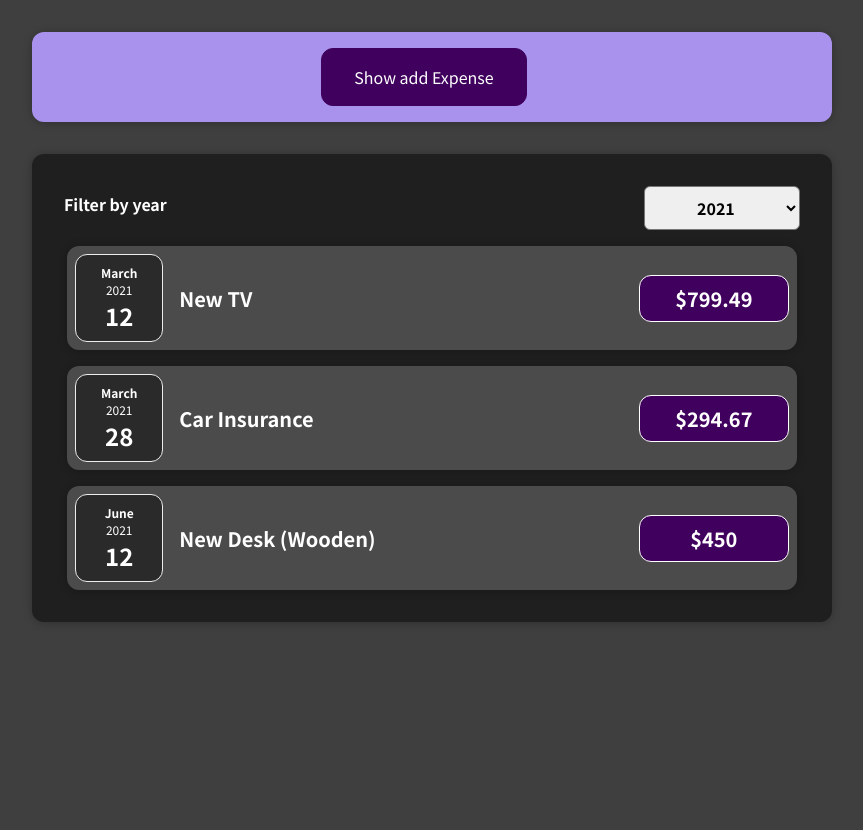
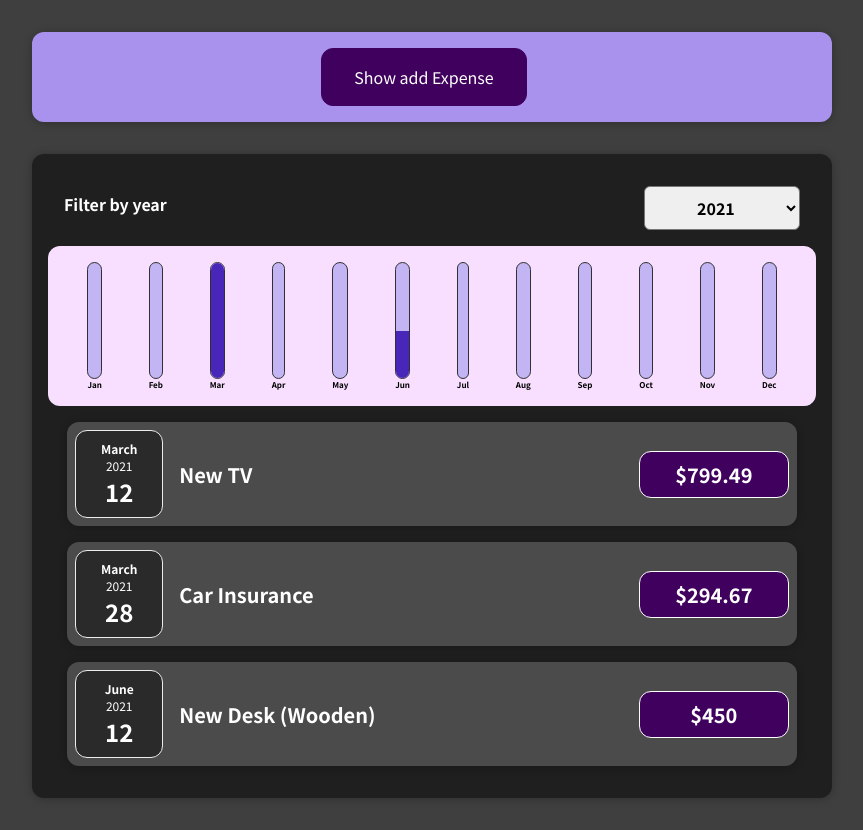
Before and after one commit to KBus9455/ReactCourse, a React (Create React App) app: page / in a window 1280 px wide. Shown: the whole page, without its empty margins (208-1071 px from the left). Before the commit the page ends 800 px from the top, so only its background shows below. Built offline with nearby package versions, Linux system fonts and the light colour scheme.

Commit message:
add chart

```diff
--- /dev/null
+++ b/src/components/Chart/Chart.css
@@ -0,0 +1,9 @@
+.chart {
+  padding: 1rem;
+  border-radius: 12px;
+  background-color: #f8dfff;
+  text-align: center;
+  display: flex;
+  justify-content: space-around;
+  height: 10rem;
+}
--- /dev/null
+++ b/src/components/Chart/Chart.js
@@ -0,0 +1,22 @@
+import React from 'react';
+
+import ChartBar from './ChartBar';
+import './Chart.css';
+
+const Chart = (props) => {
+  const dataPointValues = props.dataPoints.map((dataPoint) => dataPoint.value);
+  const totalMaximum = Math.max(...dataPointValues);
+  return (
+    <div className="chart">
+      {props.dataPoints.map((dataPoint) => (
+        <ChartBar
+          key={dataPoint.label}
+          value={dataPoint.value}
+          maxValue={totalMaximum}
+          label={dataPoint.label}
+        />
+      ))}
+    </div>
+  );
+};
+export default Chart;
--- /dev/null
+++ b/src/components/Chart/ChartBar.css
@@ -0,0 +1,30 @@
+.chart-bar {
+  height: 100%;
+  display: flex;
+  flex-direction: column;
+  align-items: center;
+}
+
+.chart-bar__inner {
+  height: 100%;
+  width: 100%;
+  border: 1px solid #313131;
+  border-radius: 12px;
+  background-color: #c3b4f3;
+  overflow: hidden;
+  display: flex;
+  flex-direction: column;
+  justify-content: flex-end;
+}
+
+.chart-bar__fill {
+  background-color: #4826b9;
+  width: 100%;
+  transition: all 0.3s ease-out;
+}
+
+.chart-bar__label {
+  font-weight: bold;
+  font-size: 0.5rem;
+  text-align: center;
+}
--- /dev/null
+++ b/src/components/Chart/ChartBar.js
@@ -0,0 +1,25 @@
+import React from 'react';
+
+import './ChartBar.css';
+
+const ChartBar = (props) => {
+  let barFillHeight = '0%';
+
+  if (props.maxValue > 0) {
+    barFillHeight = Math.round((props.value / props.maxValue) * 100) + '%';
+  }
+
+  return (
+    <div className="chart-bar">
+      <div className="chart-bar__inner">
+        <div
+          className="chart-bar__fill"
+          style={{ height: barFillHeight }}
+        ></div>
+      </div>
+      <div className="chart-bar__label">{props.label}</div>
+    </div>
+  );
+};
+
+export default ChartBar;
--- a/src/components/Expenses/Expenses.js
+++ b/src/components/Expenses/Expenses.js
@@ -3,6 +3,7 @@
 import './Expenses.css';
 import ExpensesFilter from './ExpensesFilter';
 import ExpensesList from './ExpensesList';
+import ExpensesChart from './ExpensesChart';
 
 function Expenses(props) {
   const [filteredYear, setFilteredYear] = useState('2021');
@@ -21,6 +22,7 @@
           selected={filteredYear}
           onChangeYearFilter={changeYearFilterHandler}
         />
+        <ExpensesChart expenses={filteredExpenses}></ExpensesChart>
         <ExpensesList items={filteredExpenses} />
       </Card>
     </div>
--- /dev/null
+++ b/src/components/Expenses/ExpensesChart.js
@@ -0,0 +1,29 @@
+import React from 'react';
+import Chart from '../Chart/Chart';
+
+const ExpensesChart = (props) => {
+  const chartDataPoints = [
+    { label: 'Jan', value: 0 },
+    { label: 'Feb', value: 0 },
+    { label: 'Mar', value: 0 },
+    { label: 'Apr', value: 0 },
+    { label: 'May', value: 0 },
+    { label: 'Jun', value: 0 },
+    { label: 'Jul', value: 0 },
+    { label: 'Aug', value: 0 },
+    { label: 'Sep', value: 0 },
+    { label: 'Oct', value: 0 },
+    { label: 'Nov', value: 0 },
+    { label: 'Dec', value: 0 },
+  ];
+
+  for (const expense of props.expenses) {
+    const expenseMonth = expense.date.getMonth();
+
+    chartDataPoints[expenseMonth].value += expense.amount;
+  }
+
+  return <Chart dataPoints={chartDataPoints} />;
+};
+
+export default ExpensesChart;
--- a/src/components/NewExpense/ExpenseForm.js
+++ b/src/components/NewExpense/ExpenseForm.js
@@ -71,7 +71,7 @@
             </div>
           </div>
           <div>
-            <button type="button" onClick={props.onCancelAddExpense}>
+            <button type="button" onClick={props.hideAddExpense}>
               Cancel
             </button>
             <button type="submit">Add Expense</button>
--- a/src/components/NewExpense/NewExpense.js
+++ b/src/components/NewExpense/NewExpense.js
@@ -9,6 +9,7 @@
       id: Math.random().toString(),
     };
     props.onAddExpense(expenseData);
+    showAddExpenseHandler();
   };
 
   const [showAddExpense, setShowAddExpense] = useState(false);
@@ -27,7 +28,7 @@
       {showAddExpense === true && (
         <ExpenseForm
           onSaveExpenseData={saveExpenseDataHandler}
-          onCancelAddExpense={showAddExpenseHandler}
+          hideAddExpense={showAddExpenseHandler}
         />
       )}
     </div>
```
Also changed, not shown: 1 other file (tests, documents, lock files or other folders).
